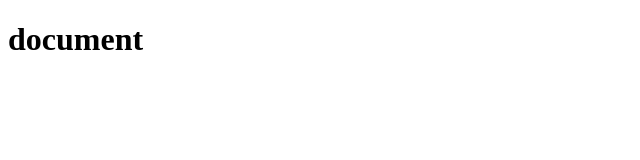
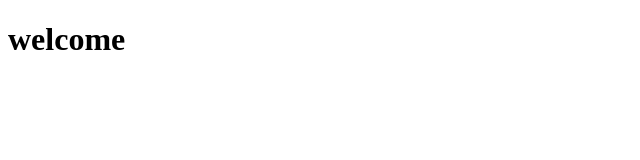
Before and after one commit to Sumaya-yusuf-1/Test-Git, a plain HTML site: page index.html in a window 1280 px wide. Shown: the full height of the page, 0-640 px from the left. Drawn offline with Linux system fonts and the light colour scheme.

Commit message:
another update

```diff
--- a/index.html
+++ b/index.html
@@ -7,7 +7,7 @@
   </head>
   <body>
     <main>
-      <h1 class="page">document</h1>
+      <h1 class="page">welcome</h1>
       <article>
         <section></section>
         <section></section>
```
Also changed, not shown: 1 other file.
